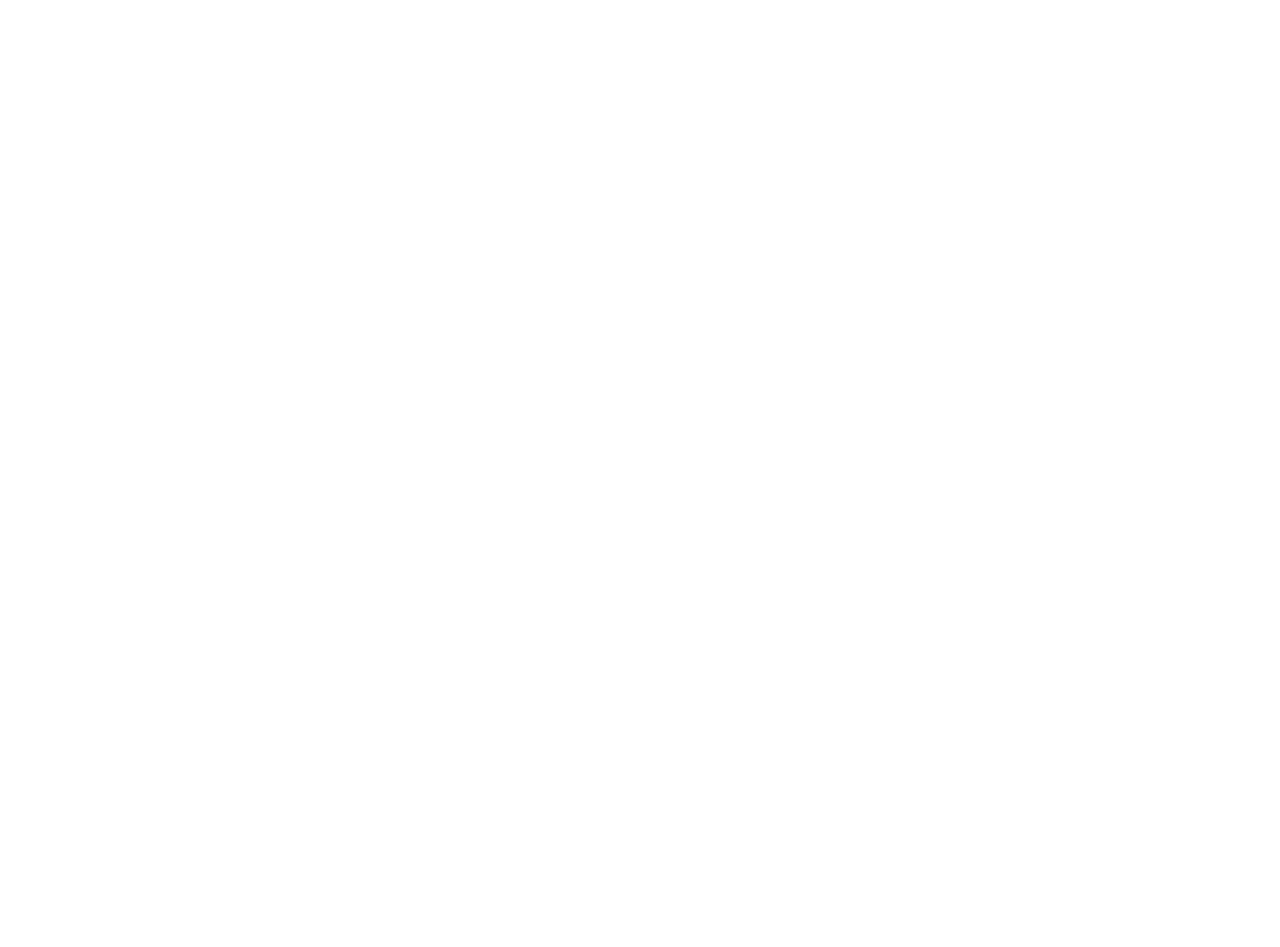
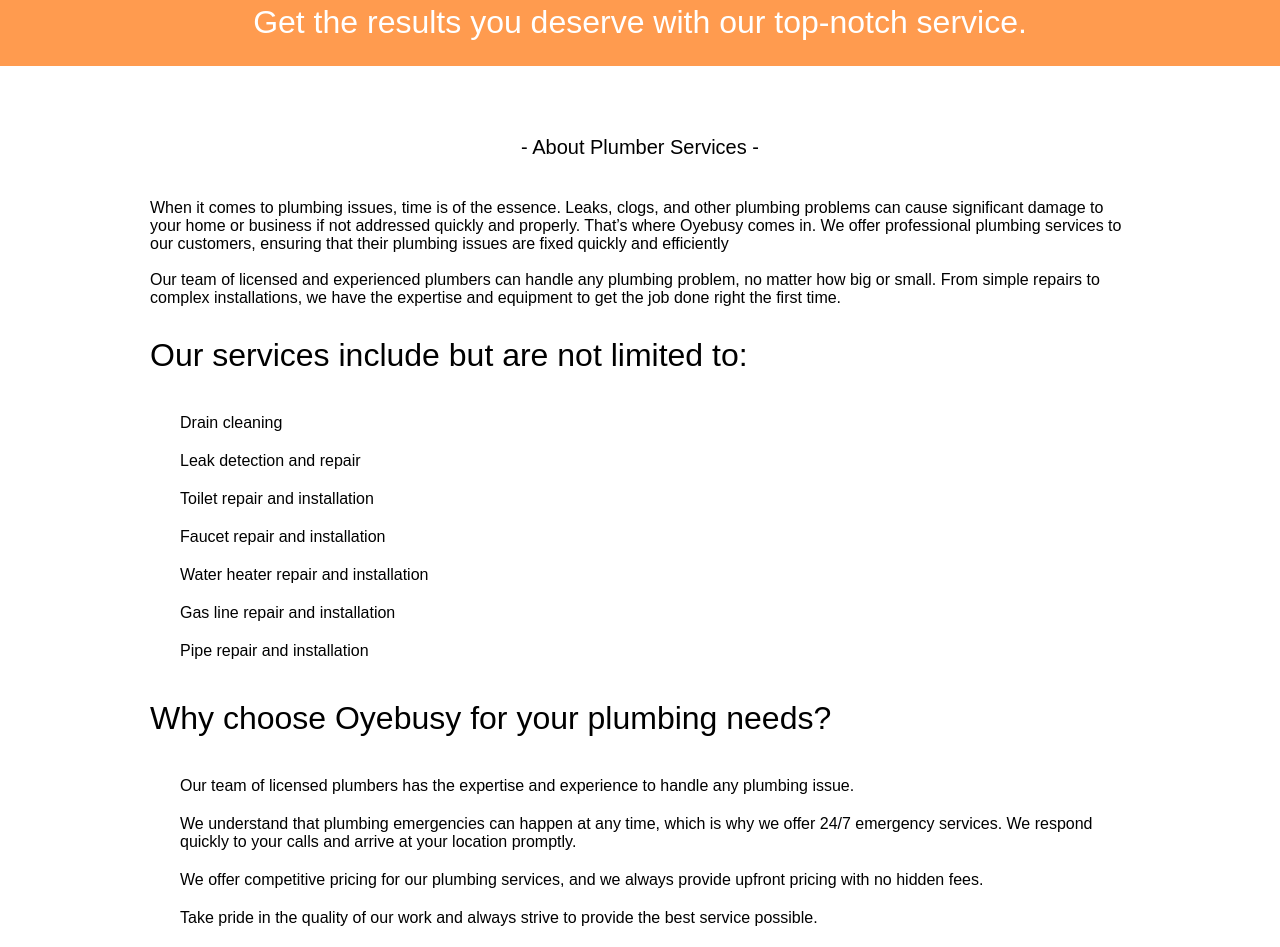
Before and after one commit to sagargupta13/oyebusy_services_lp, a Next.js app: page / in a window 1280 px wide. Shown: the part 940-1887 px from the top of the page. Before the commit the page ends 936 px from the top, so only its background shows below. Built offline with nearby package versions, Linux system fonts and the light colour scheme.

Commit message:
add services section

```diff
--- a/Components/Hero.tsx
+++ b/Components/Hero.tsx
@@ -13,31 +13,102 @@
         <div className="innerContainer">
           <div className="leftContent">
             <h1>Form goes here</h1>
-
           </div>
           <div className="rightContent">
             <h1>Book your professional electrician service.</h1>
             <ul>
-              <li >
-                <FontAwesomeIcon icon={faCalendar} className="hero-icon"/>
-                <div><h3>1. GET APPOINTMENT</h3>
-                <h4>Get a fast and accurate quote for your electrician needs with just a few clicks.</h4></div>
+              <li>
+                <FontAwesomeIcon icon={faCalendar} className="hero-icon" />
+                <div>
+                  <h3>1. GET APPOINTMENT</h3>
+                  <h4>
+                    Get a fast and accurate quote for your electrician needs
+                    with just a few clicks.
+                  </h4>
+                </div>
               </li>
               <li>
-                <FontAwesomeIcon icon={faLock} className="hero-icon"/>
-                <div><h3>2. CONFIRM BOOKING</h3>
-                <h4>
-2. CONFIRM BOOKING
-Confirm your appointment and select a suitable time for our skilled electricians to come to your place.</h4></div>
+                <FontAwesomeIcon icon={faLock} className="hero-icon" />
+                <div>
+                  <h3>2. CONFIRM BOOKING</h3>
+                  <h4>
+                    2. CONFIRM BOOKING Confirm your appointment and select a
+                    suitable time for our skilled electricians to come to your
+                    place.
+                  </h4>
+                </div>
               </li>
               <li>
-                <FontAwesomeIcon icon={faHome} className="hero-icon"/>
-                <div><h3>3. WE’LL FIX IT</h3>
-                <h4>Sit back and relax while our expert electricians take care of your needs. Our skilled team will ensure that your electrical systems are working flawlessly.</h4></div>
+                <FontAwesomeIcon icon={faHome} className="hero-icon" />
+                <div>
+                  <h3>3. WE’LL FIX IT</h3>
+                  <h4>
+                    Sit back and relax while our expert electricians take care
+                    of your needs. Our skilled team will ensure that your
+                    electrical systems are working flawlessly.
+                  </h4>
+                </div>
               </li>
             </ul>
           </div>
         </div>
+      </div>
+      <div className="hero-label">
+        <p>Get the results you deserve with our top-notch service.</p>
+      </div>
+      <div className="hero-details">
+        <h4>- About Plumber Services -</h4>
+        <p>
+          When it comes to plumbing issues, time is of the essence. Leaks,
+          clogs, and other plumbing problems can cause significant damage to
+          your home or business if not addressed quickly and properly. That’s
+          where Oyebusy comes in. We offer professional plumbing services to our
+          customers, ensuring that their plumbing issues are fixed quickly and
+          efficiently
+        </p>{" "}
+        <br />
+        <p>
+          Our team of licensed and experienced plumbers can handle any plumbing
+          problem, no matter how big or small. From simple repairs to complex
+          installations, we have the expertise and equipment to get the job done
+          right the first time.
+        </p>
+        <h2>Our services include but are not limited to:</h2>
+        <ol>
+          <li>Drain cleaning</li>
+          <li>Leak detection and repair</li>
+          <li>Toilet repair and installation</li>
+          <li>Faucet repair and installation</li>
+          <li>Water heater repair and installation</li>
+          <li>Gas line repair and installation</li>
+          <li>Pipe repair and installation</li>
+        </ol>
+        <h2>Why choose Oyebusy for your plumbing needs?</h2>
+        <ol>
+          <li>
+            Our team of licensed plumbers has the expertise and experience to
+            handle any plumbing issue.
+          </li>
+          <li>
+            We understand that plumbing emergencies can happen at any time,
+            which is why we offer 24/7 emergency services. We respond quickly to
+            your calls and arrive at your location promptly.
+          </li>
+          <li>
+            We offer competitive pricing for our plumbing services, and we
+            always provide upfront pricing with no hidden fees.
+          </li>
+          <li>
+            Take pride in the quality of our work and always strive to provide
+            the best service possible.
+          </li>
+          <li>
+            Our goal is to ensure that our customers are satisfied with our
+            services. We work hard to exceed their expectations and provide
+            excellent customer service.
+          </li>
+        </ol>
+        <p style={{marginTop:'30px'}}>Don’t let plumbing issues cause you stress and inconvenience. Contact Oyebusy for all your plumbing needs. We’re here to help! <br/><br/>Connect with the professionals at Oyebusy for plumbing services which are available at the most affordable services. Our professionals are always there to help you get rid of all plumbing issues very easily and offer high quality services.</p>
       </div>
     </div>
   );
--- a/Styles/Hero.css
+++ b/Styles/Hero.css
@@ -2,13 +2,11 @@
 
 /* Hero container with left-right padding */
 .heroContainer {
-
   position: relative; /* Required for absolute positioning */
 }
 
 /* Background image styles */
 .backgroundImage {
-
   background-size: cover;
   background-position: center;
   background-repeat: no-repeat;
@@ -19,7 +17,6 @@
 
 /* Inner container with top-bottom padding */
 .innerContainer {
-
   padding: 100px 35px;
   margin: 0 10vw;
   display: flex;
@@ -35,44 +32,103 @@
   color: #fff; /* Text color for the overlay */
 }
 
-
 .leftContent {
   flex: 1;
   padding-right: 10px;
 }
 
-
 .rightContent {
   flex: 1;
   padding-left: 10px;
-
 }
-  .rightContent h1{
+.rightContent h1 {
   margin-bottom: 30px;
   font-size: 47px;
   font-family: sans-serif;
 }
 
-  .rightContent ul li{
+.rightContent ul li {
   display: flex;
   flex-direction: row;
 }
 
-  .rightContent ul li h3{
+.rightContent ul li h3 {
   font-size: 20px;
   font-family: sans-serif;
   margin-bottom: 10px;
+  font-weight: 100;
 }
 
-  .rightContent ul li h4{
+.rightContent ul li h4 {
   font-size: 18px;
   font-family: sans-serif;
   margin-bottom: 24px;
   font-weight: 100;
 }
 
-  .hero-icon{
-    font-size: 30px;
+.hero-icon {
+  font-size: 34px;
   margin-right: 20px;
+}
+
+.hero-label{
+   background-color: #ff9b4f;
+   display: flex;
+   justify-content: center;
+   align-items: center;
+   padding-top: 20px;
+   padding-bottom: 20px;
+
+
 
 }
+.hero-label p{
+    color: white;
+
+    font-size: 32px;
+    line-height: 1.5em;
+    letter-spacing: 0em;
+}
+
+.hero-details{
+  display: flex;
+  flex-direction: column;
+
+  justify-content: center;
+
+}
+.hero-details h4{
+ margin-top: 70px;
+  margin-bottom: 40px;
+   font-weight: 100;
+   font-size: 20px;
+  text-align: center;
+}
+
+.hero-details p{
+  padding: 0px 150px;
+
+
+}
+
+.hero-details h2{
+  font-size: 32px;
+  font-weight: 400;
+  margin-top: 30px;
+  text-align: left;
+  padding: 0px 150px;
+}
+.hero-details ol{
+  margin-top: 30px;
+
+
+}
+.hero-details ol li {
+  text-align: left;
+
+  list-style: disc;
+  padding: 10px 180px;
+  font-size: 16px;
+  font-weight: 400;
+
+}
--- a/src/app/globals.css
+++ b/src/app/globals.css
@@ -4,4 +4,5 @@
 *{
   margin: 0;
   padding: 0;
+  font-family: sans-serif;
 }
```
Lines whose indentation alone changed are shown as unchanged.
